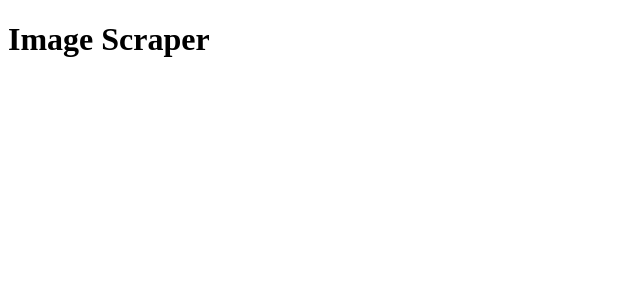
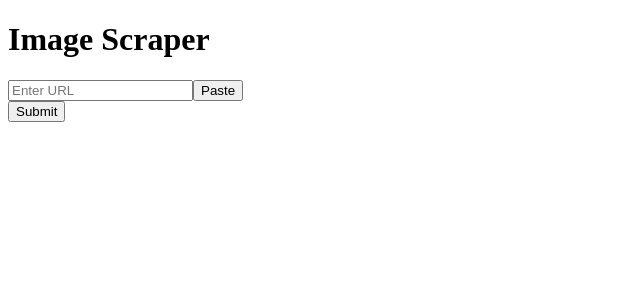
Before and after one commit to ahjusba/image-scraper, a Next.js app: page / in a window 1280 px wide. Shown: the top 300 px of the page, without its empty margins (0-640 px from the left). Built offline with nearby package versions, Linux system fonts and the light colour scheme.

Commit message:
Add the submission page (landing page)

```diff
--- a/app/page.tsx
+++ b/app/page.tsx
@@ -1,7 +1,73 @@
+"use client";
+
+import { useState } from "react";
+
 export default function Home() {
+  const [url, setUrl] = useState("");
+  const [warning, setWarning] = useState("");
+
+  const isValidUrl = (text: string): boolean => {
+    try {
+      new URL(text);
+      return true;
+    } catch {
+      return false;
+    }
+  };
+
+  const handlePaste = async () => {
+    try {
+      const text = await navigator.clipboard.readText();
+      setUrl(text);
+
+      if (text && !isValidUrl(text)) {
+        setWarning("Warning: The pasted text does not appear to be a valid URL");
+      } else {
+        setWarning("");
+      }
+    } catch (error) {
+      console.error("Failed to read clipboard:", error);
+    }
+  };
+
+  const handleInputChange = (e: React.ChangeEvent<HTMLInputElement>) => {
+    const value = e.target.value;
+    setUrl(value);
+
+    if (value && !isValidUrl(value)) {
+      setWarning("Warning: The text does not appear to be a valid URL");
+    } else {
+      setWarning("");
+    }
+  };
+
+  const handleSubmit = (e: React.SubmitEvent<HTMLFormElement>) => {
+    e.preventDefault();
+    // Submission logic will be added later
+    console.log("Submitted URL:", url);
+  };
+
   return (
     <div>
       <h1>Image Scraper</h1>
+
+      <form onSubmit={handleSubmit}>
+        <div>
+          <input
+            type="text"
+            value={url}
+            onChange={handleInputChange}
+            placeholder="Enter URL"
+          />
+          <button type="button" onClick={handlePaste}>
+            Paste
+          </button>
+        </div>
+
+        {warning && <p>{warning}</p>}
+
+        <button type="submit">Submit</button>
+      </form>
     </div>
   );
 }
```
Also changed, not shown: 1 other file (tests, documents, lock files or other folders).
